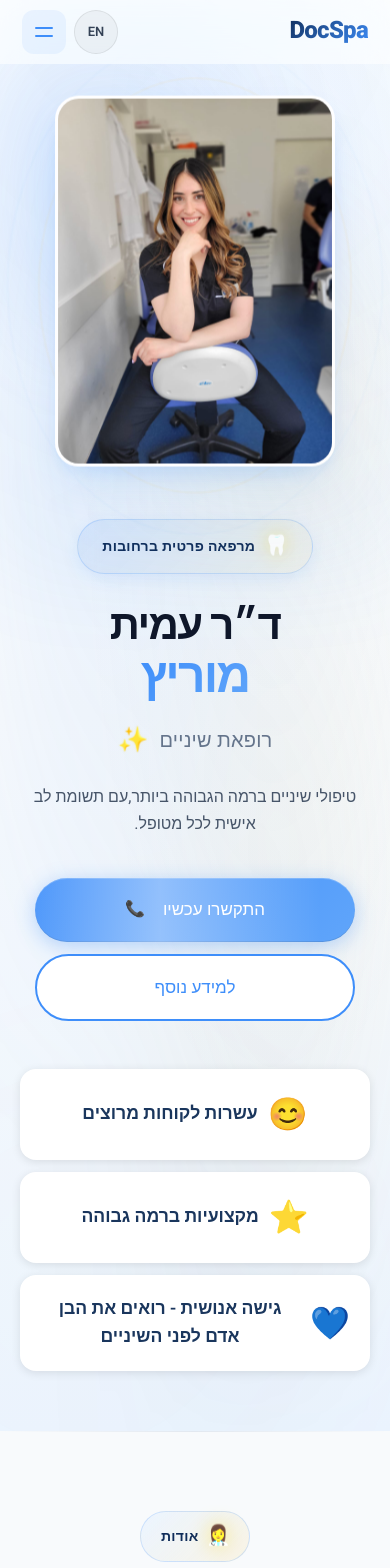
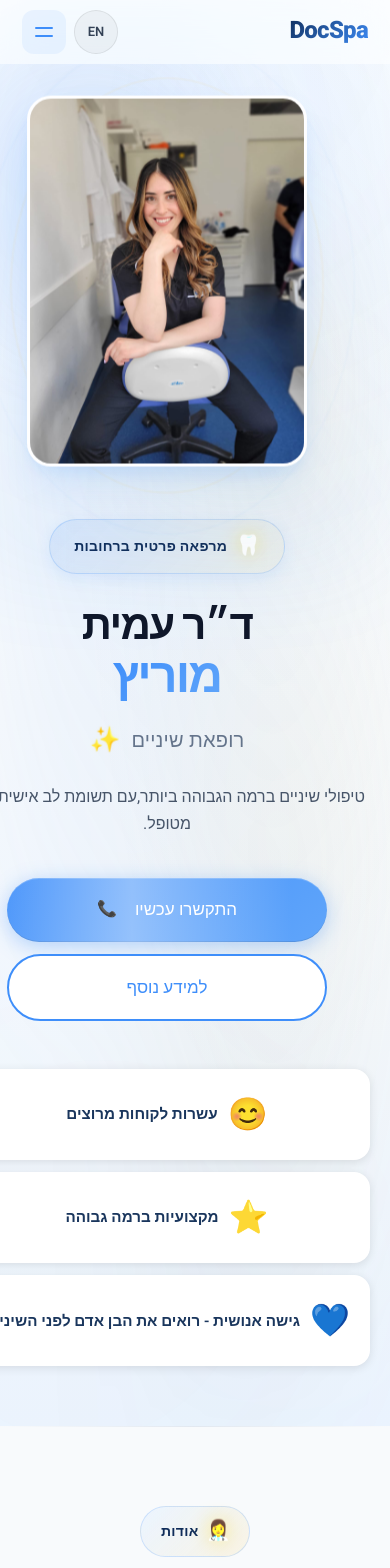
Before and after one commit to Ranb972/DocSpa, a React (Vite) app: page / in a window 390 px wide. Shown: the top 1568 px of the page. Built offline with nearby package versions, Linux system fonts and the light colour scheme; a web font is replaced by a local one.

Commit message:
fix: stats cards text displays on one line (no wrap)

```diff
--- a/src/sections/Hero.css
+++ b/src/sections/Hero.css
@@ -647,8 +647,8 @@
   }
 
   .stat-text {
-    white-space: normal;
-    text-align: center;
+    white-space: nowrap;
+    font-size: 0.95rem;
   }
 
   .hero-image-container {
```
